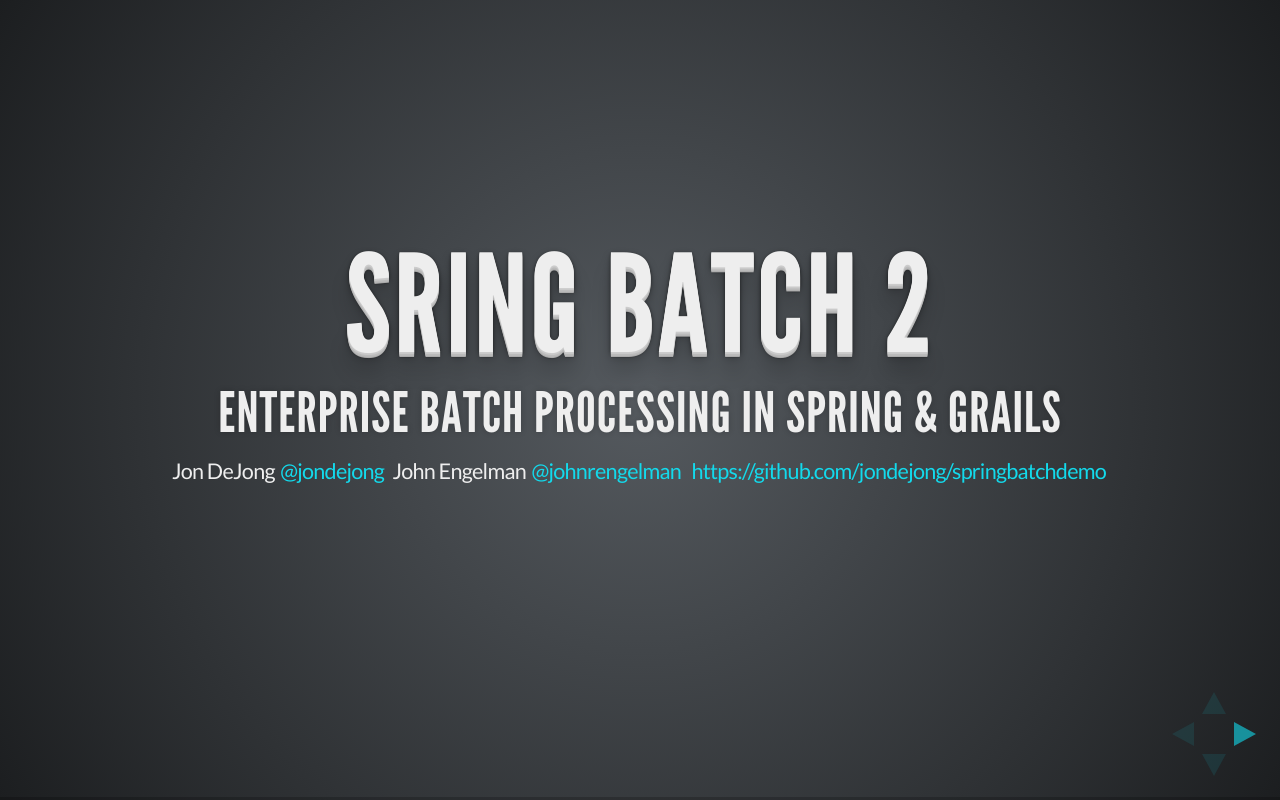
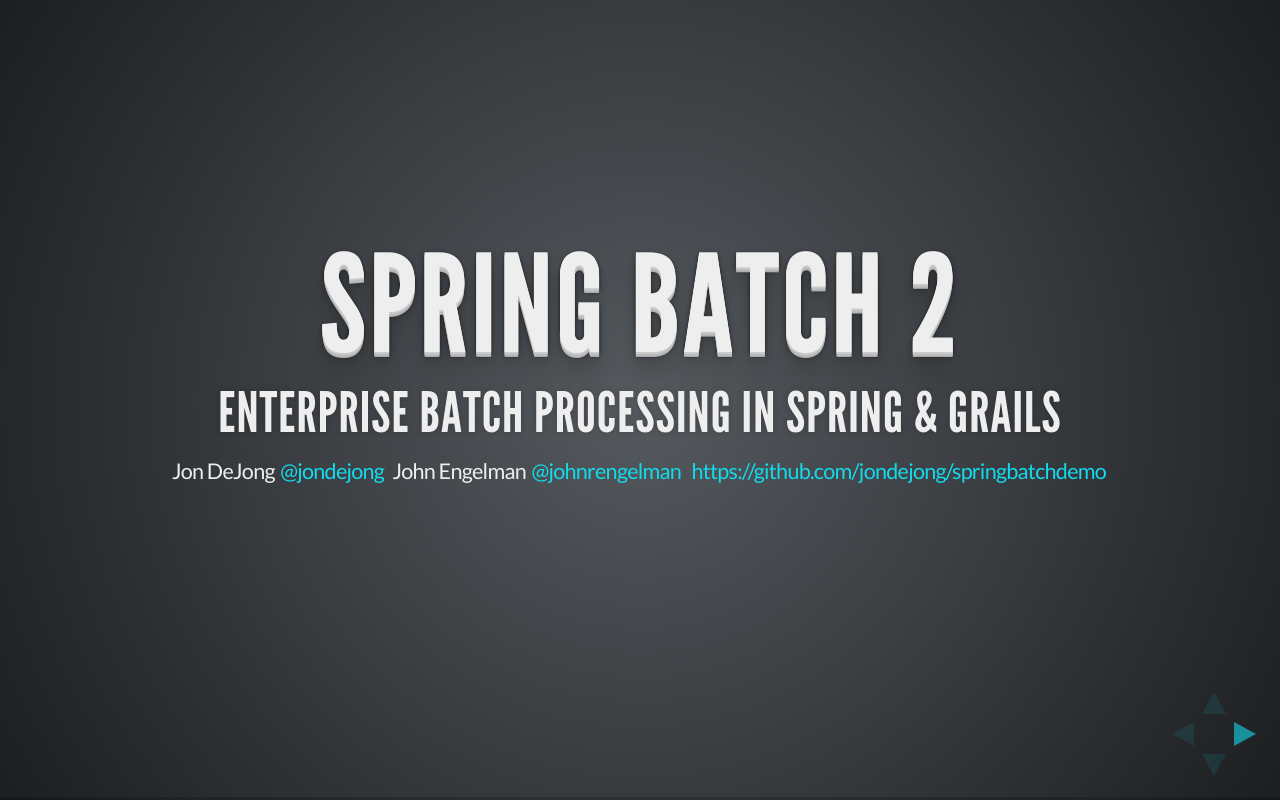
Before and after one commit to jondejong/springbatchdemo, a website: page Presentation/index.html in a window 1280 px wide. Drawn offline with Linux system fonts and the light colour scheme.

Commit message:
typo fix

```diff
--- a/Presentation/index.html
+++ b/Presentation/index.html
@@ -38,7 +38,7 @@
 <div class="slides">
 
 <section>
-    <h1>Sring Batch 2</h1>
+    <h1>Spring Batch 2</h1>
 
     <h3>Enterprise Batch Processing in Spring & Grails</h3>
 
```
